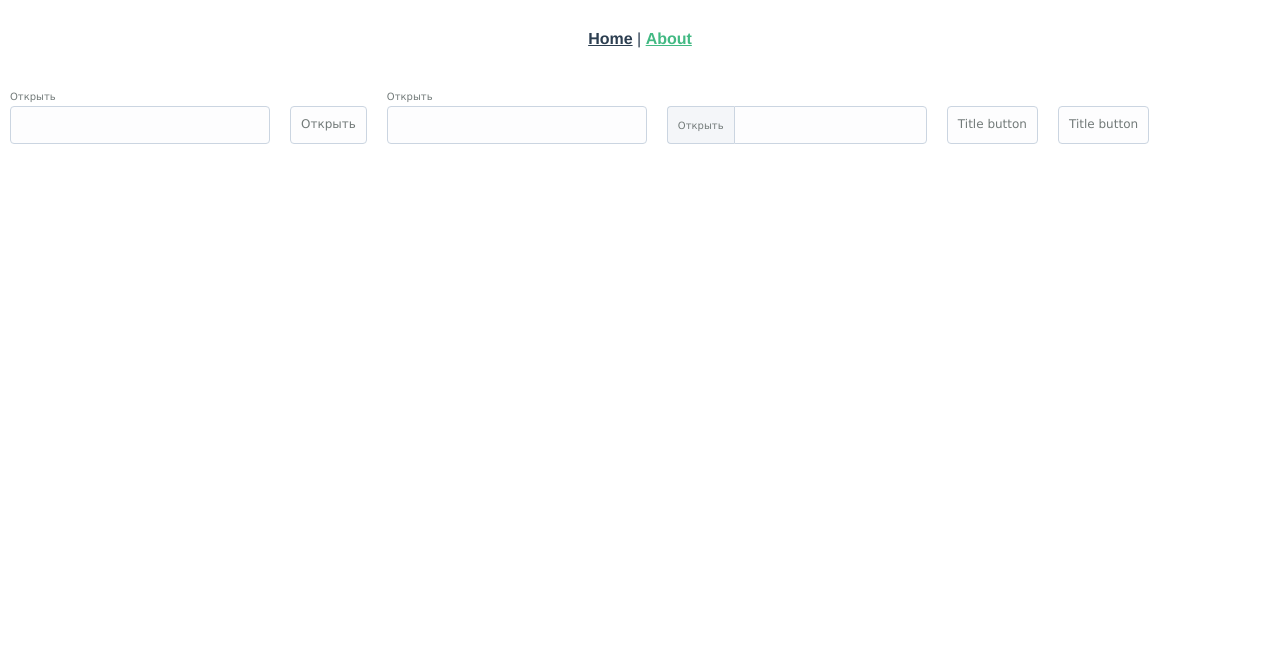
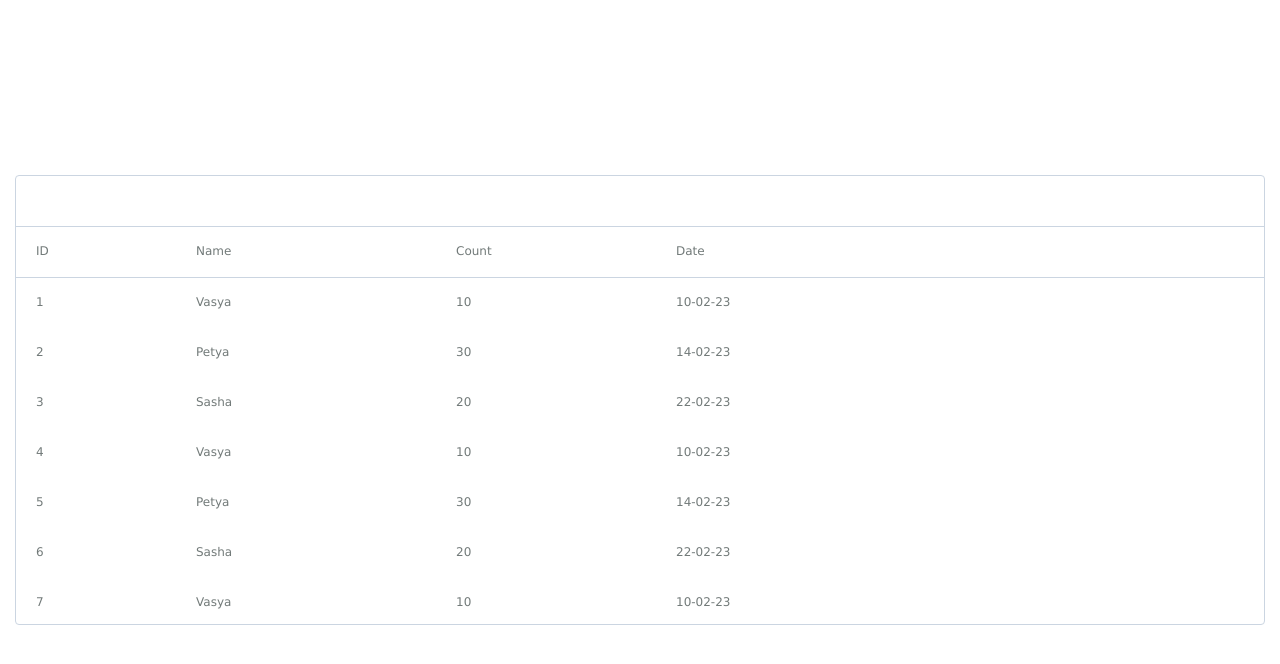
Before and after one commit to miharevdev/sell-town-portal, a Vue app: page /about in a window 1280 px wide. Shown: the top 664 px of the page. Built offline with nearby package versions, Linux system fonts and the light colour scheme.

Commit message:
add: base table

```diff
--- a/src/App.vue
+++ b/src/App.vue
@@ -1,30 +1,16 @@
 <template>
-  <nav>
-    <router-link to="/">Home</router-link> |
-    <router-link to="/about">About</router-link>
-  </nav>
-  <router-view/>
+  <div class="app">
+    <router-view/>
+  </div>
 </template>
 
 <style lang="scss">
-#app {
-  font-family: Avenir, Helvetica, Arial, sans-serif;
-  -webkit-font-smoothing: antialiased;
-  -moz-osx-font-smoothing: grayscale;
-  text-align: center;
-  color: #2c3e50;
+@import "~/src/assets/styles/custom.scss";
+
+.app {
+  @include flex-row(center, center);
+  height: 100vh;
+  width: 100vw;
 }
 
-nav {
-  padding: 30px;
-
-  a {
-    font-weight: bold;
-    color: #2c3e50;
-
-    &.router-link-exact-active {
-      color: #42b983;
-    }
-  }
-}
 </style>
--- a/src/components/UI/button/BaseButton.vue
+++ b/src/components/UI/button/BaseButton.vue
@@ -25,6 +25,7 @@
     height: 38px;
     white-space: nowrap;
     padding: 0px 10px;
+    padding-top: 2px;
     margin: 0px 10px;
     border: $min-border;
     border-radius: $min-radius;
--- /dev/null
+++ b/src/components/scroll/BaseScrollbar.vue
@@ -0,0 +1,48 @@
+<template>
+    <div class="scroll">
+        <slot />
+    </div>
+</template>
+
+<script>
+    export default {
+
+    }
+</script>
+
+<style lang="scss" scoped>
+@import "~/src/assets/styles/custom.scss";
+
+.scroll {
+    @include flex-col(flex-start, center);
+    height: 100%;
+    width: 100%;
+    overflow: scroll;
+}
+
+::-webkit-scrollbar {
+    height: 6px;
+    width: 6px;
+    // border: $min-border;
+    border-radius: $min-radius;
+    padding-inline: 4px;
+    background-color: #f3f4f6;
+}
+
+::-webkit-scrollbar-corner {
+    background-color: #e5e7eb;
+}
+
+::-webkit-scrollbar-thumb {
+    background-color: #d1d3d6;
+    border-radius: $min-radius;
+
+    &:hover {
+        background-color: #9ca3af;
+    }
+}
+
+::-webkit-scrollbar-track {
+
+}
+</style>
--- /dev/null
+++ b/src/components/table/BaseTable.vue
@@ -0,0 +1,126 @@
+<template>
+    <div class="table-wrapper">
+        <div class="table">
+                <div v-if="control" class="table-control">
+
+                </div>
+                <base-scrollbar>
+                <div class="table-header">
+                    <div v-for="(field, i) in fields" :key="i" class="table-header-item" :style="`min-width: ${field.width}px`">
+                        <span class="table-header-item-text">{{ field.cap }}</span>
+                    </div>
+                </div>
+                <div class="table-body">
+                    <div v-for="(tData, i) in tableData" :key="i" class="table-body-line">
+                        <span v-for="(td, i) in tData" :key="i" class="table-body-line-item" :style="`min-width: ${td.width}px`">
+                            {{ td.value}}
+                        </span>
+                    </div>
+                </div>
+            </base-scrollbar>
+        </div>
+    </div>
+</template>
+
+<script>
+import BaseScrollbar from "../scroll/BaseScrollbar.vue"
+
+    export default {
+        components: {
+            BaseScrollbar
+        },
+
+        props: {
+            control: { type: Boolean, default: true },
+            fields: { type: Array, default: () => { return [] } },
+            tableData: { type: Array, default: () => { return [] } },
+        },
+
+        data() {
+            return {}
+        },
+
+        mounted() {
+            this.tableData.forEach(td => {
+                for (let key in td) {
+                    this.fields.forEach(f => {
+                        if (key === f.key) {
+                            td[key] = { value: td[key], width: f.width }
+                        }
+                    })
+                }
+            })
+        }
+    }
+</script>
+
+<style lang="scss" scoped>
+@import "~/src/assets/styles/custom.scss";
+
+.table-wrapper {
+    @include flex-col(flex-start, center);
+    height: 100%;
+    width: 100%;
+}
+
+.table {
+    @include flex-col(flex-start, center);
+    height: calc(100% - 32px);
+    width: calc(100% - 32px);
+    margin: auto;
+    border: $min-border;
+    border-radius: $min-radius;
+
+    &-control {
+        @include flex-col(flex-start, center);
+        min-height: 50px;
+        width: 100%;
+        border-bottom: $min-border;
+    }
+
+    &-header {
+        @include flex-row(flex-start, center);
+        min-height: 50px;
+        width: 100%;
+        border-bottom: $min-border;
+
+        &-item {
+            @include flex-row(flex-start, center);
+            height: 100%;
+            border-bottom: $min-border;
+            padding-inline: 20px;
+            margin-bottom: -1px;
+
+            &-text {
+                @include font;
+                font-size: 12px;
+                color: $text-input-color;
+            }
+        }
+    }
+
+    &-body {
+        @include flex-col(flex-start, center);
+        height: 100%;
+        width: 100%;
+
+        &-line {
+            @include flex-row(flex-start, center);
+            min-height: 50px;
+            width: 100%;
+
+            &:hover {
+                background-color: #f3f4f6;
+            }
+
+            &-item {
+                @include flex-row(flex-start, center);
+                @include font;
+                font-size: 12px;
+                color: $text-input-color;
+                padding-inline: 20px;
+            }
+        }
+    }
+}
+</style>
--- a/src/router/index.js
+++ b/src/router/index.js
@@ -12,6 +12,7 @@ const routes = [
     name: 'about',
     component: () => import(/* webpackChunkName: "about" */ '../views/AboutView.vue')
   }
+
 ]
 
 const router = createRouter({
--- a/src/views/AboutView.vue
+++ b/src/views/AboutView.vue
@@ -1,53 +1,71 @@
 <template>
   <div class="about">
-    <base-select title="Открыть" :options="options" />
-    <base-button title="Открыть" class="btn" />
-    <base-input title="Открыть" />
-    <base-input title="Открыть" hasLeftTitile />
-    <base-button class="btn" />
-    <base-button class="btn" />
+    <div class="cont">
+      <base-table :fields="fields" :table-data="tableData" />
+    </div>
   </div>
 </template>
 
 <script>
-import BaseSelect from "@/components/UI/select/base-select/BaseSelect.vue";
-import BaseButton from "@/components/UI/button/BaseButton.vue"
-import BaseInput from "@/components/UI/input/BaseInput.vue";
-
+import BaseTable from "@/components/table/BaseTable.vue"
 
   export default {
     components: {
-      BaseButton,
-      BaseSelect,
-      BaseInput
+      BaseTable
     },
 
     data() {
-      return {
-        options: [
-          { id: 1, name:"option 1" },
-          { id: 2, name:"option 2" },
-          { id: 3, name:"option 3" },
-          { id: 4, name:"option 4" },
-          { id: 5, name:"option 5" },
-          { id: 6, name:"option 6" },
-          { id: 7, name:"option 7" },
-          { id: 8, name:"option 8" },
-          { id: 9, name:"option 9" },
-          { id: 10, name:"option 10" }
-        ]
-      }
-    }
+            return {
+              fields: [
+                { key: "id", cap: "ID", show: true, width: 120, dictionary:"" },
+                { key: "name", cap: "Name", show: true, width: 220, dictionary:"" },
+                { key: "count", cap: "Count", show: true, width: 180, dictionary:"" },
+                { key: "date", cap: "Date", show: true, width: 300, dictionary:"" },
+              ],
+
+              tableData: [
+                { id: 1, name: "Vasya", count: 10, date: "10-02-23" },
+                { id: 2, name: "Petya", count: 30, date: "14-02-23" },
+                { id: 3, name: "Sasha", count: 20, date: "22-02-23" },
+                { id: 4, name: "Vasya", count: 10, date: "10-02-23" },
+                { id: 5, name: "Petya", count: 30, date: "14-02-23" },
+                { id: 6, name: "Sasha", count: 20, date: "22-02-23" },
+                { id: 7, name: "Vasya", count: 10, date: "10-02-23" },
+                { id: 8, name: "Petya", count: 30, date: "14-02-23" },
+                { id: 9, name: "Sasha", count: 20, date: "22-02-23" },
+                { id: 10, name: "Vasya", count: 10, date: "10-02-23" },
+                { id: 11, name: "Petya", count: 30, date: "14-02-23" },
+                { id: 12, name: "Sasha", count: 20, date: "22-02-23" },
+                { id: 13, name: "Vasya", count: 10, date: "10-02-23" },
+                { id: 14, name: "Petya", count: 30, date: "14-02-23" },
+                { id: 15, name: "Sasha", count: 20, date: "22-02-23" },
+                { id: 16, name: "Vasya", count: 10, date: "10-02-23" },
+                { id: 17, name: "Petya", count: 30, date: "14-02-23" },
+                { id: 18, name: "Sasha", count: 20, date: "22-02-23" },
+                { id: 19, name: "Vasya", count: 10, date: "10-02-23" },
+                { id: 20, name: "Petya", count: 30, date: "14-02-23" },
+                { id: 21, name: "Sasha", count: 20, date: "22-02-23" },
+                { id: 22, name: "Vasya", count: 10, date: "10-02-23" },
+                { id: 23, name: "Petya", count: 30, date: "14-02-23" },
+                { id: 24, name: "Sasha", count: 20, date: "22-02-23" },
+              ]
+            }
+        },
   }
 </script>
 
 <style lang="scss" scoped>
 @import "~/src/assets/styles/custom.scss";
 
+.cont {
+  height: 60%;
+  width: 100%;
+}
 
 .about {
   @include flex-row(flex-start, center);
-  flex-wrap: wrap;
+  height: 100%;
+  width: 100%;
 }
 
 .btn {
```
